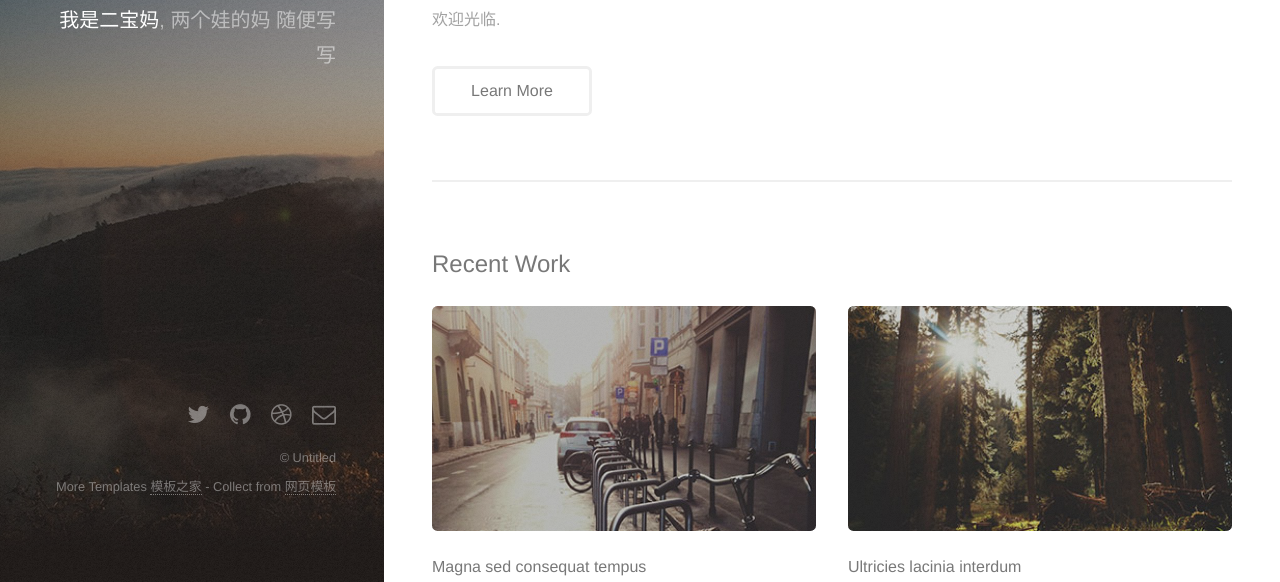
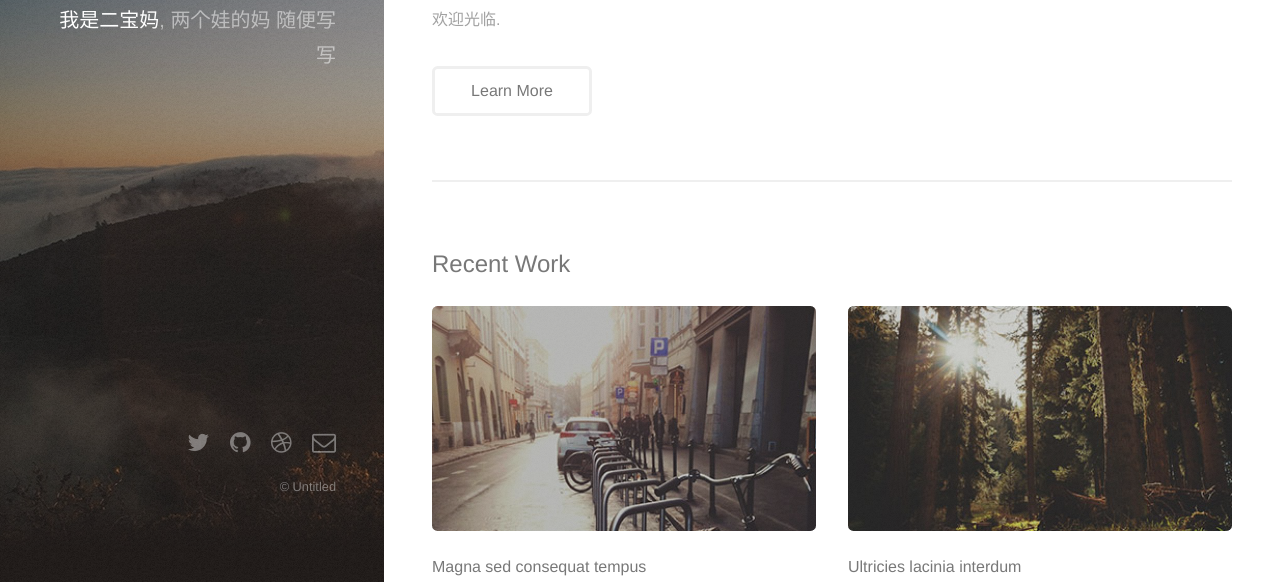
Before and after one commit to shaunrayma/shaunrayma1.github.io, a plain HTML site: page index.html in a window 1280 px wide. Shown: the part 218-800 px from the top of the page. Drawn offline with Linux system fonts and the light colour scheme; a web font is replaced by a local one.

Commit message:
Update index.html

```diff
--- a/index.html
+++ b/index.html
@@ -453,7 +453,7 @@ print 'It took ' + i + ' iterations to sort the deck.';</code></pre>
 					<li><a href="#" class="icon fa-envelope-o"><span class="label">Email</span></a></li>
 				</ul>
 				<ul class="copyright">
-					<li>&copy; Untitled</li><li>More Templates <a href="http://www.cssmoban.com/" target="_blank" title="模板之家">模板之家</a> - Collect from <a href="http://www.cssmoban.com/" title="网页模板" target="_blank">网页模板</a></li>
+					<li>&copy; Untitled</li>
 				</ul>
 			</footer>
 
```
